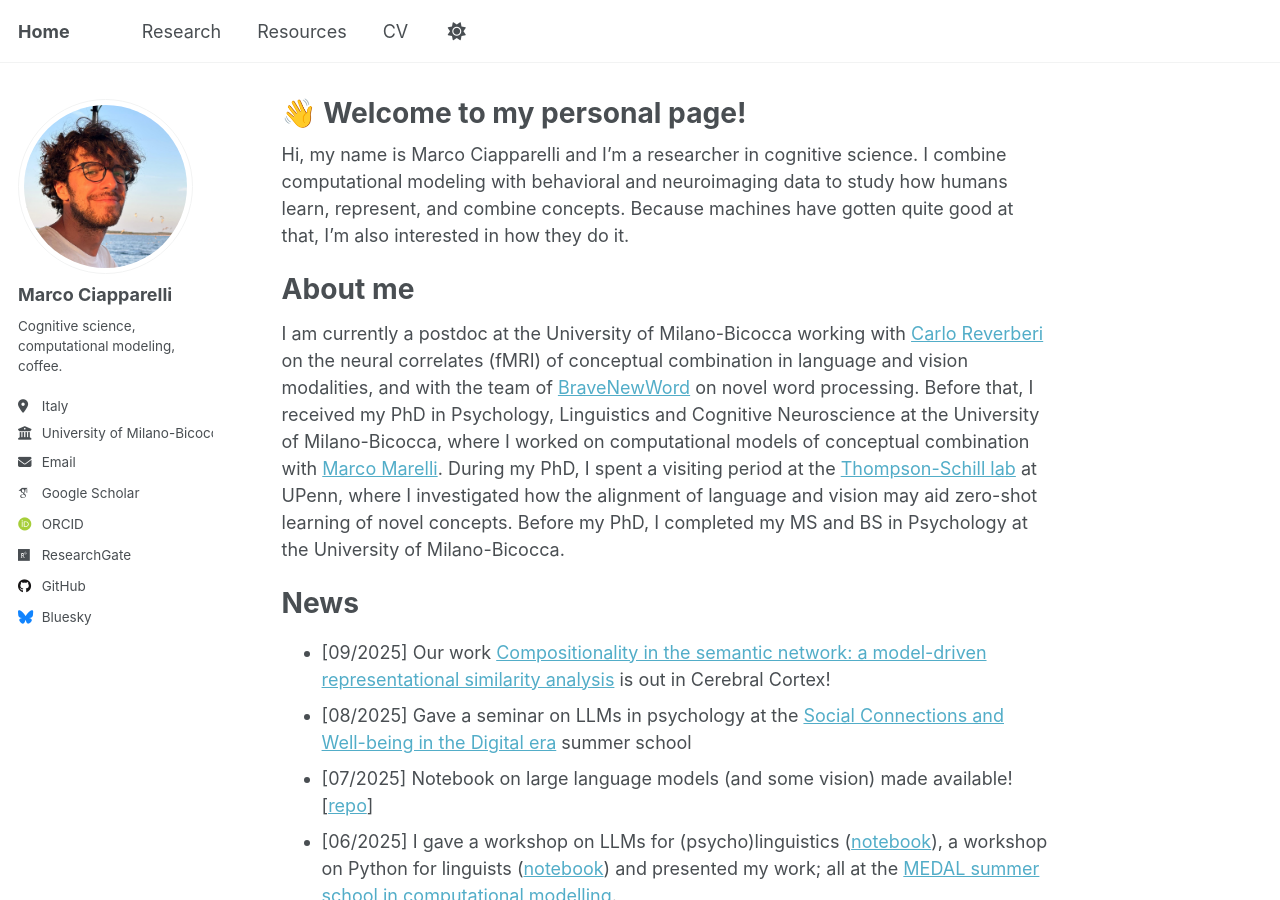
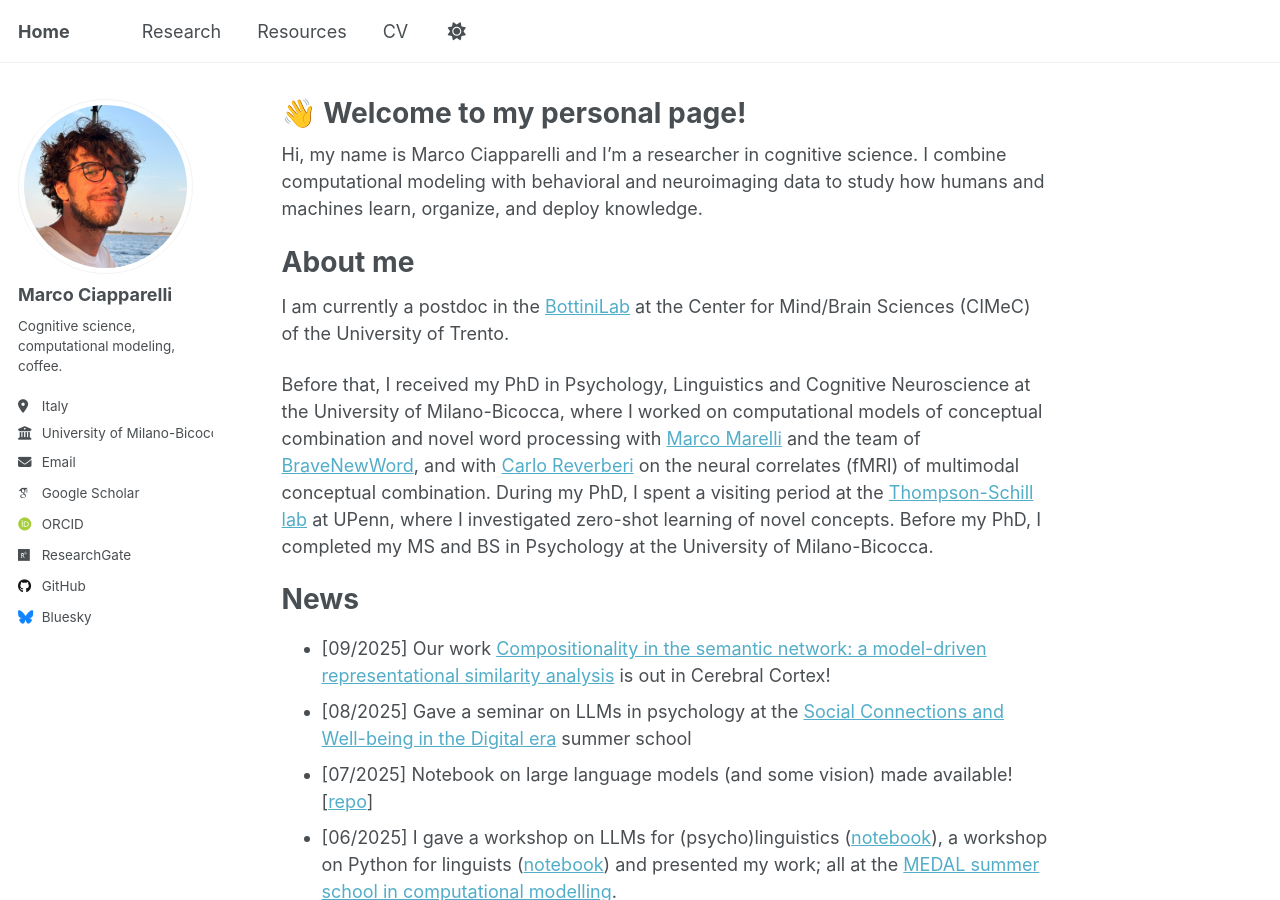
Before and after one commit to MarcoCiapparelli/MarcoCiapparelli.github.io, a Jekyll site: the page built from _pages/about.md, in a window 1280 px wide and 900 px high. Built offline with Jekyll 4.4.1, drawn with Linux system fonts in a browser that asks for light colours; some web fonts are replaced; a script that is not in the unit is left out.

Commit message:
Update about.md

```diff
--- a/_pages/about.md
+++ b/_pages/about.md
@@ -7,11 +7,13 @@ redirect_from:
   - /about.html
 ---
 
-Hi, my name is Marco Ciapparelli and I'm a researcher in cognitive science. I combine computational modeling with behavioral and neuroimaging data to study how humans learn, represent, and combine concepts. Because machines have gotten quite good at that, I'm also interested in how they do it.
+Hi, my name is Marco Ciapparelli and I'm a researcher in cognitive science. I combine computational modeling with behavioral and neuroimaging data to study how humans and machines learn, organize, and deploy knowledge.
 
 About me
 ======
-I am currently a postdoc at the University of Milano-Bicocca working with [Carlo Reverberi](https://scholar.google.com/citations?user=TeyiNGIAAAAJ&hl=en) on the neural correlates (fMRI) of conceptual combination in language and vision modalities, and with the team of [BraveNewWord](https://bravenewword.unimib.it/) on novel word processing. Before that, I received my PhD in Psychology, Linguistics and Cognitive Neuroscience at the University of Milano-Bicocca, where I worked on computational models of conceptual combination with [Marco Marelli](https://www.marcomarelli.net/). During my PhD, I spent a visiting period at the [Thompson-Schill lab](https://web.sas.upenn.edu/schill-lab/) at UPenn, where I investigated how the alignment of language and vision may aid zero-shot learning of novel concepts. Before my PhD, I completed my MS and BS in Psychology at the University of Milano-Bicocca.
+I am currently a postdoc in the [BottiniLab](http://www.bottinilab.com/) at the Center for Mind/Brain Sciences (CIMeC) of the University of Trento.
+
+Before that, I received my PhD in Psychology, Linguistics and Cognitive Neuroscience at the University of Milano-Bicocca, where I worked on computational models of conceptual combination and novel word processing with [Marco Marelli](https://www.marcomarelli.net/) and the team of [BraveNewWord](https://bravenewword.unimib.it/), and with [Carlo Reverberi](https://scholar.google.com/citations?user=TeyiNGIAAAAJ&hl=en) on the neural correlates (fMRI) of multimodal conceptual combination. During my PhD, I spent a visiting period at the [Thompson-Schill lab](https://web.sas.upenn.edu/schill-lab/) at UPenn, where I investigated zero-shot learning of novel concepts. Before my PhD, I completed my MS and BS in Psychology at the University of Milano-Bicocca.
 
 News
 ======
```
